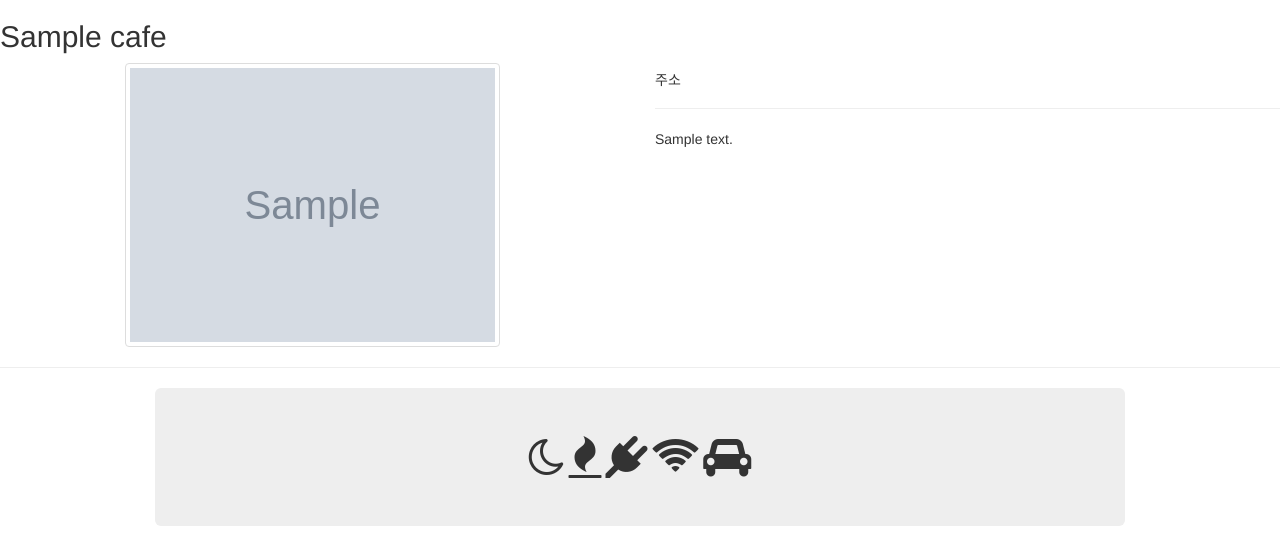
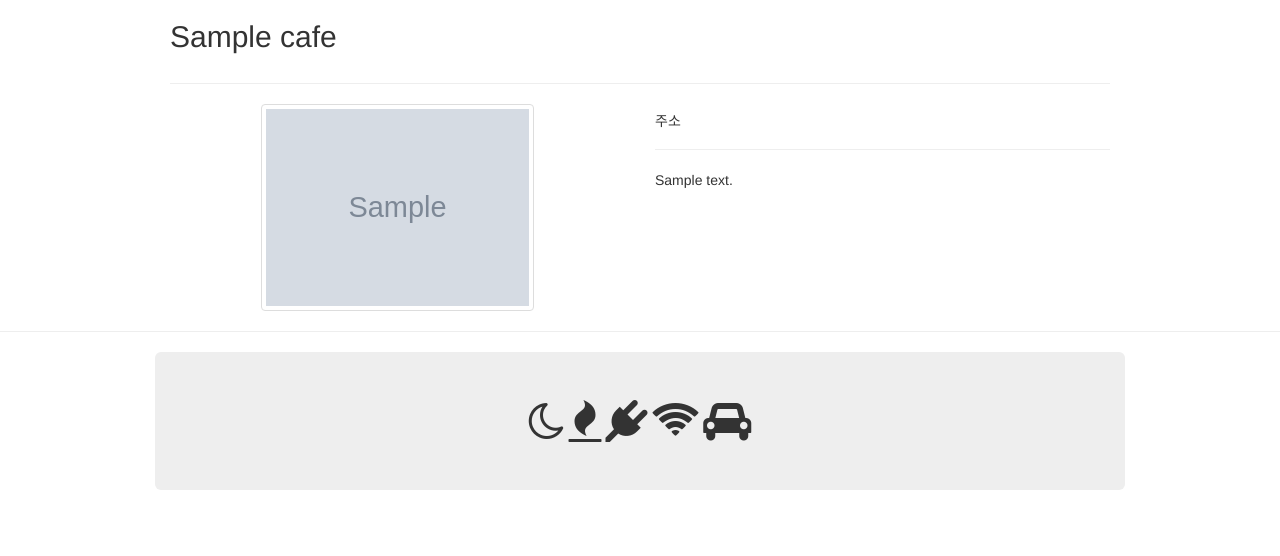
Before and after one commit to JooeunAhn/cafegory, a Django app: template cafegory/cafe/templates/cafe/cafe_detail.html in a window 1280 px wide. Shown: the part 500-1056 px from the top of the page. After the commit the page ends 990 px from the top, so only its background shows below. Run offline with Django 3.2, Linux system fonts and the light colour scheme; tables that the repository leaves empty hold one stand-in row (values such as "Sample post"); the template is opened without the code that fills it: values that come from a table or form of the project are taken from there, most other values are stand-ins (such as "Sample title", 1, 10 or a date in 2020); grey boxes marked "Sample" are stand-in pictures; some libraries are stand-ins or nearby versions.

Commit message:
detail 수정

```diff
--- a/cafegory/cafe/templates/cafe/cafe_detail.html
+++ b/cafegory/cafe/templates/cafe/cafe_detail.html
@@ -33,7 +33,9 @@ function initMap() {
 <script src="https://maps.googleapis.com/maps/api/js?key=AIzaSyADYOYuou2GuChlOV2Kn75Eizfnq11IQg4&callback=initMap"></script>
 
 <div class="row">
+  <div class="container">
     <div class="col-xs-12"><h2>{{cafe.name}}</h2></div>
+    <div class="col-xs-12"><hr/></div>
     <div class="col-xs-6">
     <center>
     {% if cafe.image %}
@@ -49,6 +51,7 @@ function initMap() {
       <a href = "{% url 'cafe:cafe_edit' cafe.pk %}">수정</a>
       {% endif %}
       <p>{{cafe.address|linebreaks}}</p>
+    </div>
   </div>
 </div>
 
```
Lines whose indentation alone changed are shown as unchanged.
